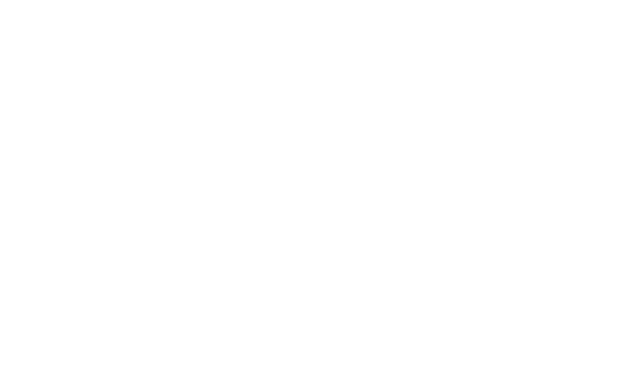
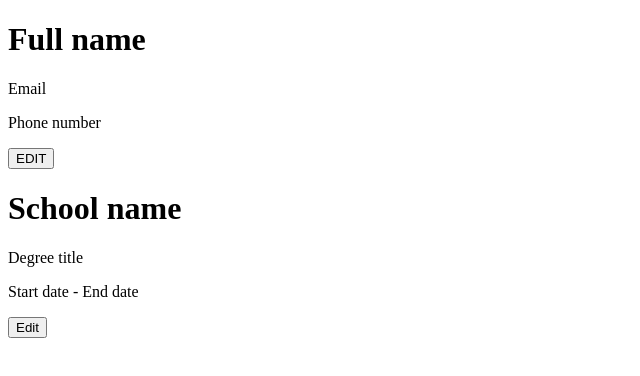
Before and after one commit to EmilieHumbert/cv-generator, a React (Create React App) app: page / in a window 1280 px wide. Shown: the top 376 px of the page, without its empty margins (0-640 px from the left). Built offline with nearby package versions, Linux system fonts and the light colour scheme.

Commit message:
Create EducationInfo component

```diff
--- a/src/App.js
+++ b/src/App.js
@@ -1,7 +1,15 @@
 import React from "react";
 
+import GeneralInfo from "./components/GeneralInfo";
+import EducationInfo from "./components/EducationInfo";
+
 function App() {
-  return <div className="App"></div>;
+  return (
+    <div>
+      <GeneralInfo />
+      <EducationInfo />
+    </div>
+  );
 }
 
 export default App;
--- /dev/null
+++ b/src/components/EducationInfo.js
@@ -0,0 +1,84 @@
+import React, { useState } from "react";
+
+const EducationInfo = () => {
+  const [edit, setEdit] = useState(false);
+  const [degree, setDegree] = useState({
+    name: "",
+    title: "",
+    startDate: "",
+    endDate: "",
+  });
+
+  const handleChange = (event, updateFunction, field) => {
+
+    updateFunction({ ...degree, [field]: event.target.value });
+  };
+
+  const handleSubmit = (event) => {
+    event.preventDefault();
+    if (degree.endDate < degree.startDate) {
+      alert("Please pick an end date after the start date");
+      setEdit(true);
+      return
+    }
+    setEdit(false);
+  };
+
+  const handleEditClick = () => {
+    setEdit(true);
+  };
+
+  return (
+    <div>
+      {edit ? (
+        <div>
+          <form onSubmit={handleSubmit}>
+            <label>
+              School name:
+              <input
+                onChange={(event) => handleChange(event, setDegree, "name")}
+                required
+                type="text"
+              ></input>
+              Degree title:
+              <input
+                onChange={(event) => handleChange(event, setDegree, "title")}
+                required
+                type="text"
+              ></input>
+              Start date:
+              <input
+                onChange={(event) =>
+                  handleChange(event, setDegree, "startDate")
+                }
+                pattern="\d{2}-\d{2}-\d{4}"
+                required
+                type="date"
+              ></input>
+              End Date:
+              <input
+                onChange={(event) => handleChange(event, setDegree, "endDate")}
+                pattern="\d{2}-\d{2}-\d{4}"
+                required
+                type="date"
+              ></input>
+            </label>
+            <input type="submit" value="submit"></input>
+          </form>
+        </div>
+      ) : (
+        <div>
+          <h1>{degree.name || "School name"} </h1>
+          <p>{degree.title || "Degree title"}</p>
+          <p>
+            {degree.startDate || "Start date"} - {degree.endDate || "End date"}
+          </p>
+
+          <button onClick={handleEditClick}>Edit</button>
+        </div>
+      )}
+    </div>
+  );
+};
+
+export default EducationInfo;
--- a/src/components/GeneralInfo.js
+++ b/src/components/GeneralInfo.js
@@ -12,7 +12,6 @@
 
   const handleSubmit = (event) => {
     event.preventDefault();
-    alert(name);
     setEdit(false);
   };
 
```
